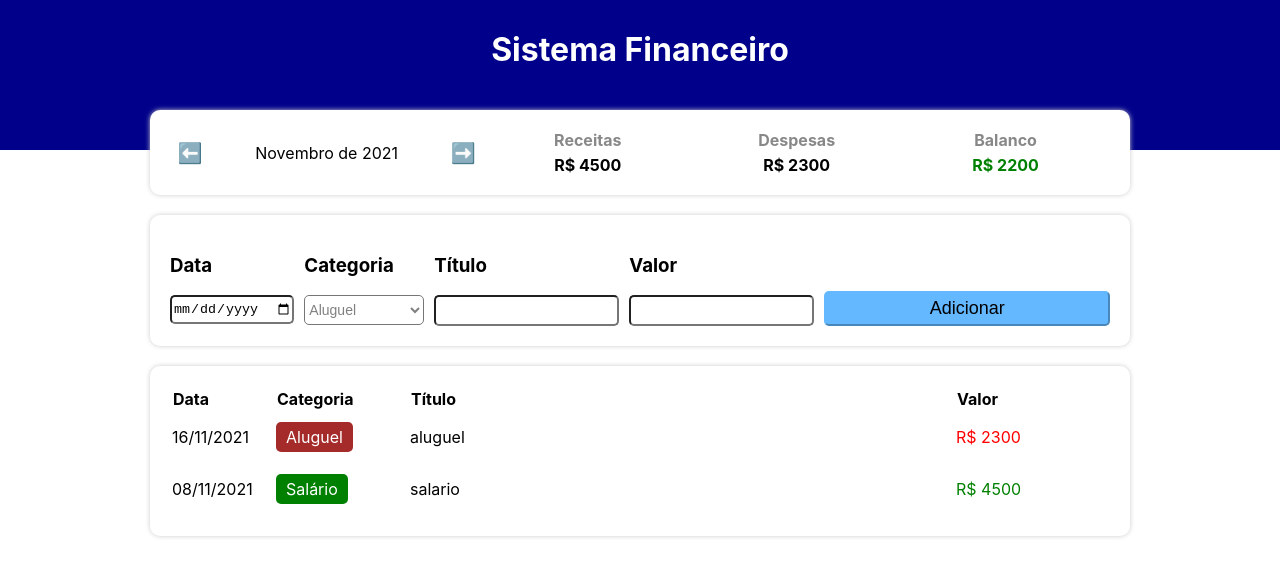
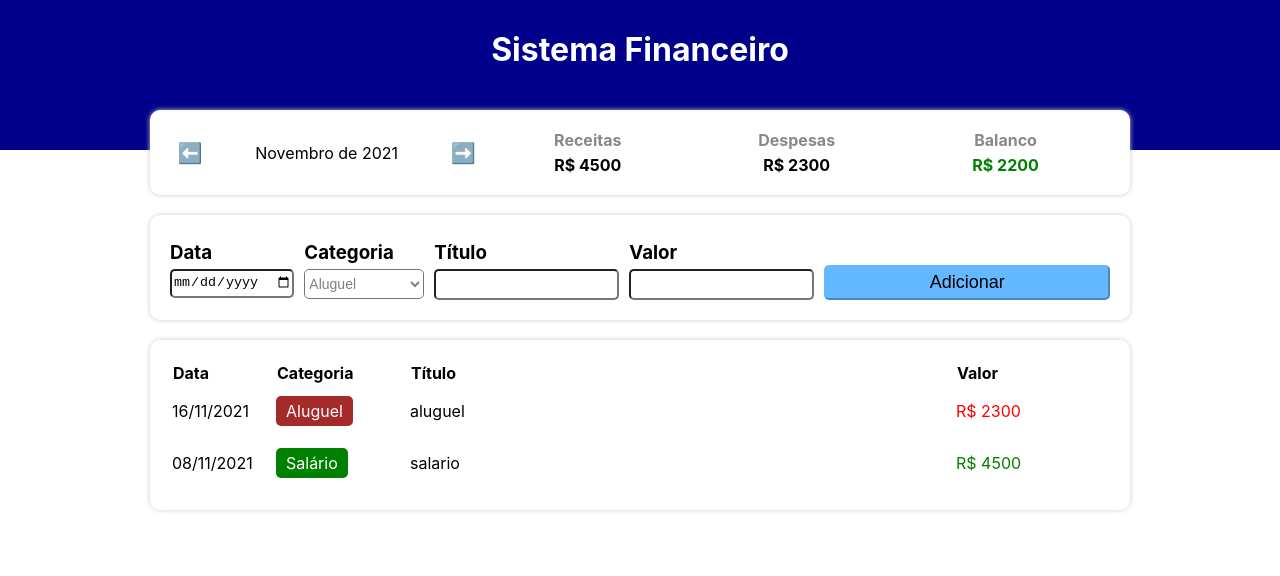
Before and after one commit to josimara-lima2/Sistema-Financeiro, a React (Create React App) app: page / in a window 1280 px wide. Shown: the top 576 px of the page. Built offline with nearby package versions, Linux system fonts and the light colour scheme.

Commit message:
modificaçao no formulario

```diff
--- a/src/components/InputArea/index.tsx
+++ b/src/components/InputArea/index.tsx
@@ -26,11 +26,9 @@ export const InputArea = ({ onAdd }: Props) => {
     } else {
       if (title === "") {
         alert("Título inválido");
-      }
-      if (valueInput === 0) {
+      }else if (valueInput === 0) {
         alert("Valor inválido");
-      }
-      if (dateAdd === "") {
+      }else if (dateAdd === "") {
         alert("Data inválida");
       }
     }
--- a/src/components/InputArea/styles.ts
+++ b/src/components/InputArea/styles.ts
@@ -12,7 +12,7 @@ export const Container = styled.div`
 
 export const AreaInputs = styled.div`
   display:flex;
-  flex:2;
+
 `
 
 export const ButtonAdd = styled.button`
@@ -21,7 +21,7 @@ export const ButtonAdd = styled.button`
   color: #000;
   width: 100px;
   height: 35px;
-  margin-top:55px;
+  margin-top:30px;
   font-size: 18px;
   border-color: #63b8ffcc;
   flex:2;
--- a/src/components/InputItem/index.tsx
+++ b/src/components/InputItem/index.tsx
@@ -1,5 +1,5 @@
 import * as C from "./style";
-import { useState } from "react";
+
 type Props = {
   title: string;
   type: string;
@@ -18,13 +18,13 @@ type PropsNumber = {
   title: string;
   type: string;
   setNumber: (valor: number) => void;
+
 };
 export const InputItemNumber = ({ title, type, setNumber }: PropsNumber) => {
   return (
     <C.Container>
       <h3>{title}</h3>
-      <input type={type} onChange={(e) => setNumber(Number(e.target.value))} />
+      <input type={type}  onChange={(e) => setNumber(Number(e.target.value))} />
     </C.Container>
   );
 };
-//teste
--- a/src/components/InputItem/style.ts
+++ b/src/components/InputItem/style.ts
@@ -3,10 +3,16 @@ import styled from "styled-components";
 export const Container = styled.div`
     margin-right:10px;
     display:block;
-
+    h3{
+        margin:0;
+        padding:5px;
+        margin-left:-5px;
+    }
     input{
         border-radius:5px;
         height:25px;
+
+
     }
 
 `
--- a/src/components/SelectItem/style.ts
+++ b/src/components/SelectItem/style.ts
@@ -3,6 +3,12 @@ import styled from "styled-components";
 export const Container = styled.div`
     margin-right:10px;
     display:block;
+
+    h3{
+      margin:0;
+      padding:5px;
+      margin-left:-5px;
+    }
 `
 
 
```
